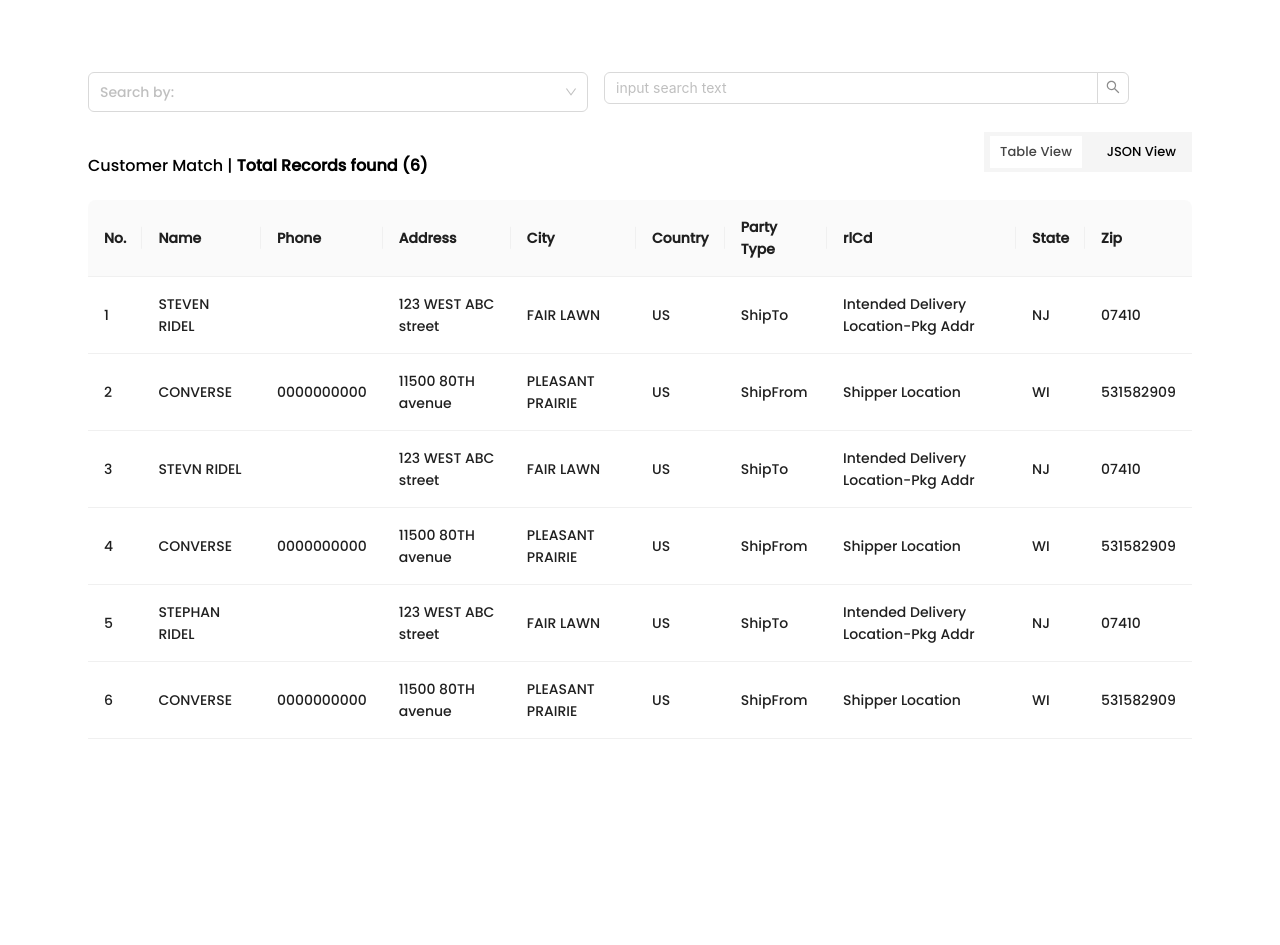
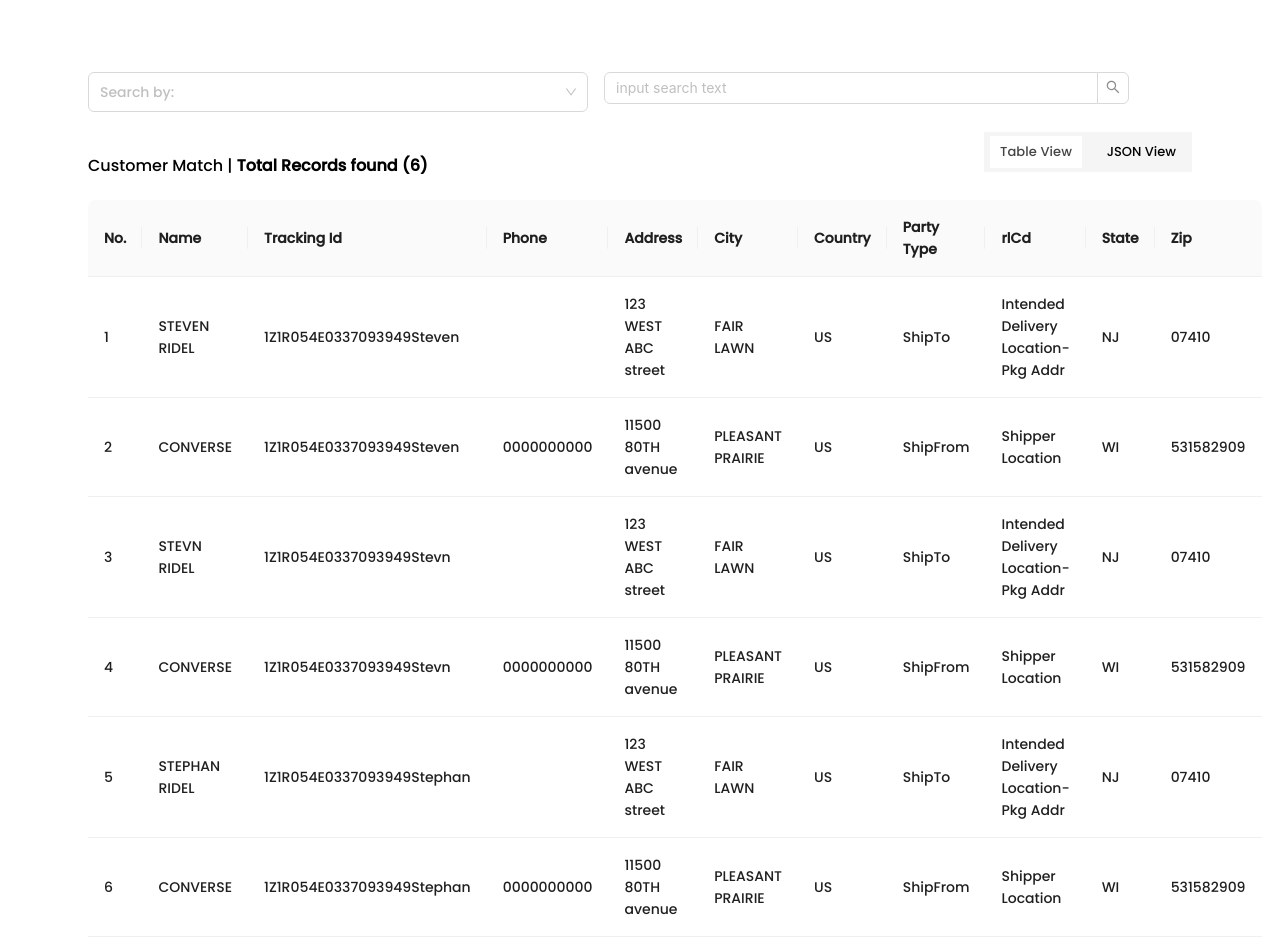
Before and after one commit to sinchana-p-iVoyant/feature-search-ui, a React (Vite) app: page / in a window 1280 px wide. Before the commit the page ends 800 px from the top, so only its background shows below. Built offline with nearby package versions, Linux system fonts and the light colour scheme; data requests are answered from the project's data file.

Commit message:
added search feature
Table data is populated based on the search field input.

```diff
--- a/src/App.tsx
+++ b/src/App.tsx
@@ -117,9 +117,9 @@ export interface ResultObject {
 
 function App() {
 
-  const [searchQuery, setSearchQuery] = useState('');
-  const [data, setData] = useState(['']);
-  const [searchResults, setSearchResults] = useState([]);
+  // const [searchQuery, setSearchQuery] = useState('');
+  // const [data, setData] = useState(['']);
+  // const [searchResults, setSearchResults] = useState([]);
 
   const {
     data: searchData,
@@ -133,7 +133,7 @@ function App() {
 
   useEffect(() => {
     if (isSuccess) {
-      console.log('Data loaded:', searchData);
+      console.log('Raw Data loaded:', searchData);
 
       searchData.forEach((item: SearchDataItem, firstIndex: number) => {
         item.exactMatch.forEach((exactMatchItem: ExactMatchItem, exactMatchIndex: number) => {
@@ -153,25 +153,40 @@ function App() {
     }
   }, [isSuccess, isError, searchData, error]);
 
-  console.log(searchData)
+  // console.log(searchData)
 
 
-  const handleSearch = (query) => {
-      const filteredResults = searchData.filter((item, i) => {
-        return Object.values(item).some((value) =>
-          value ? value.toString().toLowerCase().includes(query.toLowerCase()) : false
-        );
-      });
+  // const handleSearch = (query) => {
+  //     const filteredResults = searchData.filter((item, i) => {
+  //       return Object.values(item).some((value) =>
+  //         {
+  //           value ? value.toString().toLowerCase().includes(query) : false
+  //         }
+  //       );
+  //     });
+  //     setSearchQuery(query);
+  //     setSearchResults(filteredResults);
+  // };
 
-      setSearchQuery(query);
-      setSearchResults(filteredResults);
-  };
+  // const handleSearch2 = ((array, query)) => {
+  //   const filteredResults = array.filter((receiver) => {
+  //     return receiver.shipmentData.some((item) => {
+  //       return Object.values(item).some((value) => {
+  //         console.log(Object.values(item));
+  //         return value ? value.toString().toLowerCase().includes(query.toLowerCase()) : false;
+  //       });
+  //     });
+  //   });
+
+  //   setSearchQuery(query);
+  //   setSearchResults(filteredResults);
+  // };
 
   return (
     <div className='app-container'>
-      <SearchView onSearch={handleSearch} />
+      {/* <SearchView /> */}
       {
-        isSuccess && <ResultView receiverOfItemArray={receiverOfItemArray} searchQuery={searchQuery}/>
+        isSuccess && <ResultView receiverOfItemArray={receiverOfItemArray} />
       }
 
     </div>
--- a/src/components/ResultView.tsx
+++ b/src/components/ResultView.tsx
@@ -1,11 +1,16 @@
 import React, { useEffect, useState } from 'react'
-import { Button, Space, Table, Switch, Input } from 'antd';
+import { Button, Space, Table, Switch, Input, Select } from 'antd';
 import type { ColumnType, ColumnsType } from 'antd/es/table';
 import { ShipmentDataItem, ReceiverOfItem, ExactMatchItem, SearchDataItem, ResultObject } from '../App'
 import MonacoEditor from 'react-monaco-editor';
 import jsonData from '../../data/db.json'
+import './Result.css'
 
-import './Result.css'
+// search component:
+import { SearchOutlined } from '@ant-design/icons'
+import './Search.css'
+
+const { Search } = Input;
 
 interface DataType {
   key: string;
@@ -18,8 +23,8 @@ interface DataType {
   rlCd: string;
   state: string;
   zip: string;
+  trackingId: string;
 }
-
 
 // type DataIndex = keyof DataType;
 
@@ -39,9 +44,17 @@ interface DataType {
       // ...getColumnSearchProps('name'),
     },
     {
+      title: 'Tracking Id',
+      dataIndex: 'trackingId',
+      key: 'trackingId',
+      // width: '30%',
+      // ...getColumnSearchProps('name'),
+    },
+    {
       title: 'Phone',
       dataIndex: 'phone',
       key: 'phone',
+      // render: (phone) => {phone === null ? '-' : phone}
       // width: '20%',
       // ...getColumnSearchProps('age'),
     },
@@ -96,110 +109,87 @@ interface DataType {
       // ...getColumnSearchProps('age'),
     }
 ];
-
-// const data: DataType[] = [
-//   {
-//     key: '1',
-//     name: 'John Brown',
-//     phone: '9999',
-//     addressLn1 : 'abc',
-//     city: "FAIR LAWN",
-//     country: "US",
-//     partyType: 'ShipTo',
-//     rlCd: "Intended Delivery Location-Pkg Addr",
-//     state: "NJ",
-//     zip: "07410",
-//   },
-//   {
-//     key: '2',
-//     name: 'CONVERSE',
-//     phone: '0000000000',
-//     addressLn1 : '11500 80TH avenue',
-//     city: "PLEASANT PRAIRIE",
-//     country: "US",
-//     partyType: 'ShipFrom',
-//     rlCd: "Intended Delivery Location-Pkg Addr",
-//     state: "WI",
-//     zip: "531582909",
-//   },
-//   {
-//     key: '3',
-//     name: 'John Brown',
-//     phone: '9999',
-//     addressLn1 : 'abc',
-//     city: "FAIR LAWN",
-//     country: "US",
-//     partyType: 'ShipTo',
-//     rlCd: "Intended Delivery Location-Pkg Addr",
-//     state: "NJ",
-//     zip: "07410",
-//   },
-//   {
-//     key: '4',
-//     name: 'CONVERSE',
-//     phone: '0000000000',
-//     addressLn1 : '11500 80TH avenue',
-//     city: "PLEASANT PRAIRIE",
-//     country: "US",
-//     partyType: 'ShipFrom',
-//     rlCd: "Intended Delivery Location-Pkg Addr",
-//     state: "WI",
-//     zip: "531582909",
-//   },
-//   {
-//     key: '5',
-//     name: 'John Brown',
-//     phone: '9999',
-//     addressLn1 : 'abc',
-//     city: "FAIR LAWN",
-//     country: "US",
-//     partyType: 'ShipTo',
-//     rlCd: "Intended Delivery Location-Pkg Addr",
-//     state: "NJ",
-//     zip: "07410",
-//   },
-//   {
-//     key: '6',
-//     name: 'CONVERSE',
-//     phone: '0000000000',
-//     addressLn1 : '11500 80TH avenue',
-//     city: "PLEASANT PRAIRIE",
-//     country: "US",
-//     partyType: 'ShipFrom',
-//     rlCd: "Intended Delivery Location-Pkg Addr",
-//     state: "WI",
-//     zip: "531582909",
-//   },
-// ];
-
-
-
 interface ResultViewProps {
   receiverOfItemArray: ResultObject[];
 }
 
-
-export const ResultView: React.FC<ResultViewProps> = ({ receiverOfItemArray, searchQuery }) => {
+export const ResultView: React.FC<ResultViewProps> = ({ receiverOfItemArray, onSearch }) => {
   const [filteredData, setFilteredData] = useState<DataType[]>([]);
   const [table, setTable] = useState('table');
 
+    const [searchOne, setSearchOne] = useState('')
+    const [searchQuery, setSearchQuery] = useState('');
+
+    const onChangeOne = (value: string) => {
+        console.log(`selected ${value}`);
+        setSearchOne(value)
+  };
+
+    //   const handleSearch = () => {
+    //     console.log("Searching...")
+    //     console.log(searchQuery)
+    //     // the parent component handles the logic related to the search action.
+    //     // onSearch(searchQuery);
+    //     setSearchQuery(searchQuery)
+    //     return searchQuery
+    // };
+
+
+    const firstSearchOptions = [
+        {
+            value: 'name',
+            label: 'Name',
+        },
+        {
+            value: 'shipperUserId',
+            label: 'Shipper User Id',
+        }
+    ]
+
+  // ---- Start: To get initial filtered data (to table) ---------
   useEffect(() => {
     let count = 0;
     if (receiverOfItemArray) {
-      const data:ShipmentDataItem[] = [];
+      const fData:ShipmentDataItem[] = [];
       receiverOfItemArray.forEach((item, i) => {
+        const trackingId = item.receiverOfItem.trackingId;
+        console.log(item.receiverOfItem.trackingId)
         item.receiverOfItem.shipmentData.forEach((sd, j) => {
           count++
-          data.push({...sd, key: count});
+          fData.push({...sd, key: count, trackingId});
         });
       });
 
       // Set the filteredData state once the data is ready
-      setFilteredData(data);
-      console.log("data:\n")
-      console.log(filteredData)
+      setFilteredData(fData);
+
+      // onSearch(filteredData, searchQuery)
+      // onSearch()
+
     }
   }, [receiverOfItemArray, searchQuery]);
+
+  console.log("filtered data later:\n")
+  console.log(filteredData)
+
+  // ---- End: To get initial filtered data (to table) ---------
+
+
+  const handleSearch = () => {
+    const searchedResults = filteredData.filter((item) => {
+      return Object.values(item).some((value) => {
+        const includesSearchQuery = value ? value.toString().toLowerCase().includes(searchQuery.toLowerCase()) : false;
+        console.log(Object.values(item));
+        console.log(includesSearchQuery);
+        return includesSearchQuery;
+      });
+    });
+
+    setFilteredData(searchedResults);
+  };
+
+  console.log("Filtered data after search:")
+  console.log(filteredData)
 
   let result;
 
@@ -213,7 +203,7 @@ export const ResultView: React.FC<ResultViewProps> = ({ receiverOfItemArray, sea
           height="650"
           language="json"
           theme="vs-dark"
-          value={JSON.stringify(jsonData, null, 2)}
+          value={JSON.stringify(filteredData, null, 2)}
           options={{
             selectOnLineNumbers: true,
           }}
@@ -224,7 +214,38 @@ export const ResultView: React.FC<ResultViewProps> = ({ receiverOfItemArray, sea
       break;
   }
 
+  console.log("Current Value:")
+  console.log(filteredData)
+
   return (
+    <div>
+      <div className='inputs-container'>
+          <Select
+            className='select-box'
+            showSearch
+            placeholder="Search by:"
+            optionFilterProp="children"
+            onChange={onChangeOne}
+            // onSearch={onSearch}
+            // filterOption={filterOption}
+            options={firstSearchOptions}
+          />
+
+          {
+              searchOne === 'shipperUserId' ? (
+                <Input disabled className='input' placeholder="Search by email, phone number, address, account number" prefix={<SearchOutlined />} />
+              ) : (
+                    <Search
+                        className='search-input'
+                        placeholder="input search text"
+                        onSearch={handleSearch}
+                        style={{ height: '9px' }}
+                        onChange={(e) => setSearchQuery(e.target.value)}
+                    />
+              )
+          }
+
+      </div>
       <div className='result-container'>
         <div className='text-btn-container'>
           <h4>Customer Match | <span>Total Records found (6)</span></h4>
@@ -236,5 +257,6 @@ export const ResultView: React.FC<ResultViewProps> = ({ receiverOfItemArray, sea
 
         {result}
       </div>
+    </div>
   );
 };
--- a/src/components/SearchView.tsx
+++ b/src/components/SearchView.tsx
@@ -7,7 +7,6 @@ const { Search } = Input;
 
 export const SearchView = ({ onSearch }) => {
     const [searchOne, setSearchOne] = useState('')
-    const [searchTwo, setSearchTwo] = useState('')
     const [searchQuery, setSearchQuery] = useState('');
 
     const onChangeOne = (value: string) => {
@@ -15,18 +14,15 @@ export const SearchView = ({ onSearch }) => {
         setSearchOne(value)
     };
 
-    // const onChangeTwo = (value: string) => {
-    //     console.log(`selected ${value}`);
-    //     setSearchTwo(value)
-    //     console.log(searchTwo)
-    // };
+
 
     const handleSearch = () => {
-        // onSearch(searchOne, searchTwo);
         console.log("Searching...")
         console.log(searchQuery)
         // the parent component handles the logic related to the search action.
-        onSearch(searchQuery);
+        // onSearch(searchQuery);
+        setSearchQuery(searchQuery)
+        return searchQuery
     };
 
     const firstSearchOptions = [
@@ -40,24 +36,6 @@ export const SearchView = ({ onSearch }) => {
         }
     ]
 
-    const secondSearchOptions = [
-        {
-            value: 'phone',
-            label: 'Phone',
-        },
-        {
-            value: 'email',
-            label: 'Email',
-        },
-        {
-            value: 'address',
-            label: 'Address',
-        },
-        {
-            value: 'accountNumber',
-            label: 'Account Number',
-        },
-    ]
 
 
   return (
@@ -84,13 +62,6 @@ export const SearchView = ({ onSearch }) => {
                         style={{ height: '9px' }}
                         onChange={(e) => setSearchQuery(e.target.value)}
                     />
-                    //   <Input
-                    //       className='input'
-                    //       placeholder="Search by email, phone number, address, account number"
-                    //       prefix={<SearchOutlined />}
-                    //       onChange={(e) => setSearchQuery(e.target.value)}
-                    //   />
-
               )
           }
 
```
Lines whose indentation alone changed are shown as unchanged.
